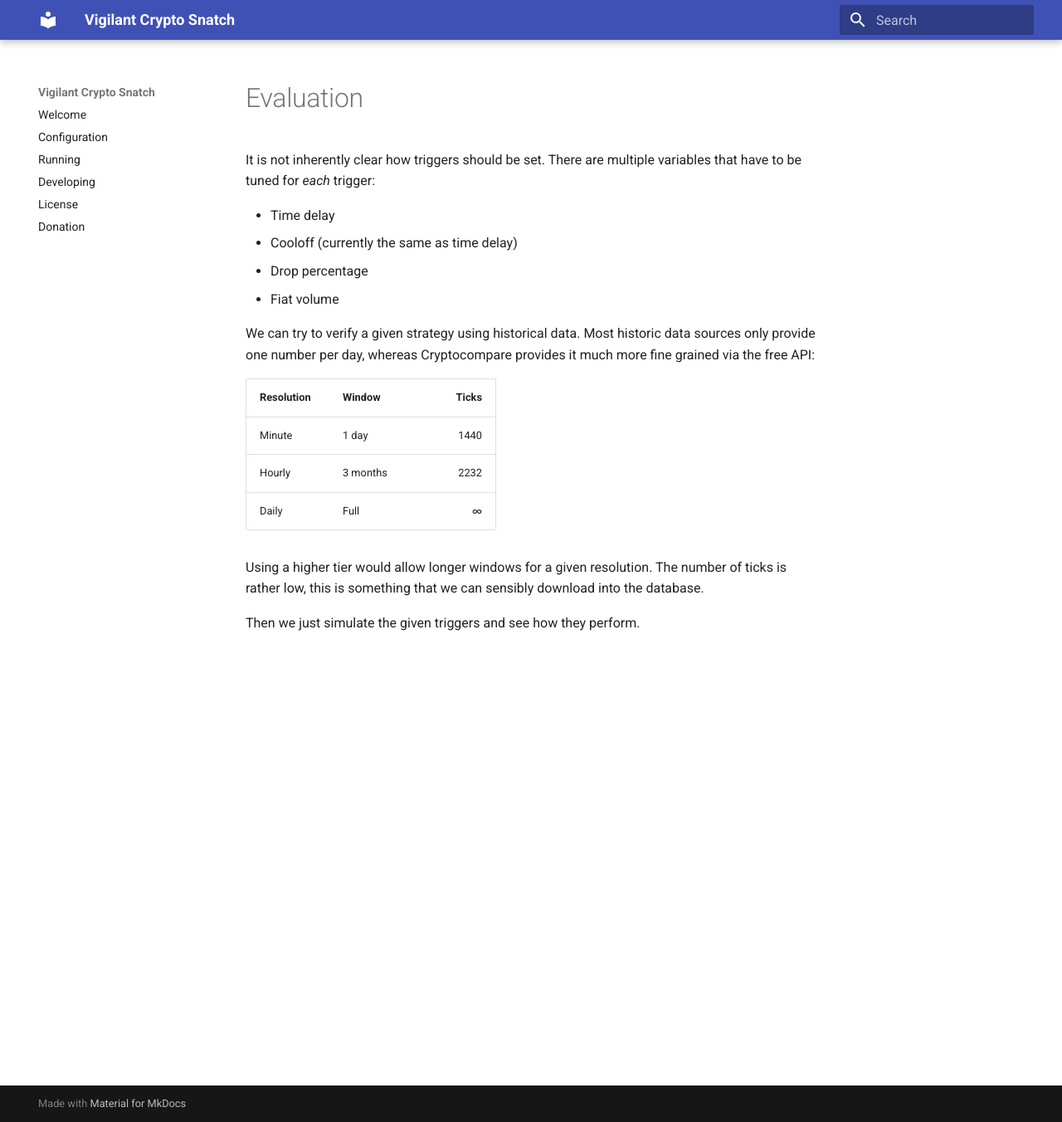
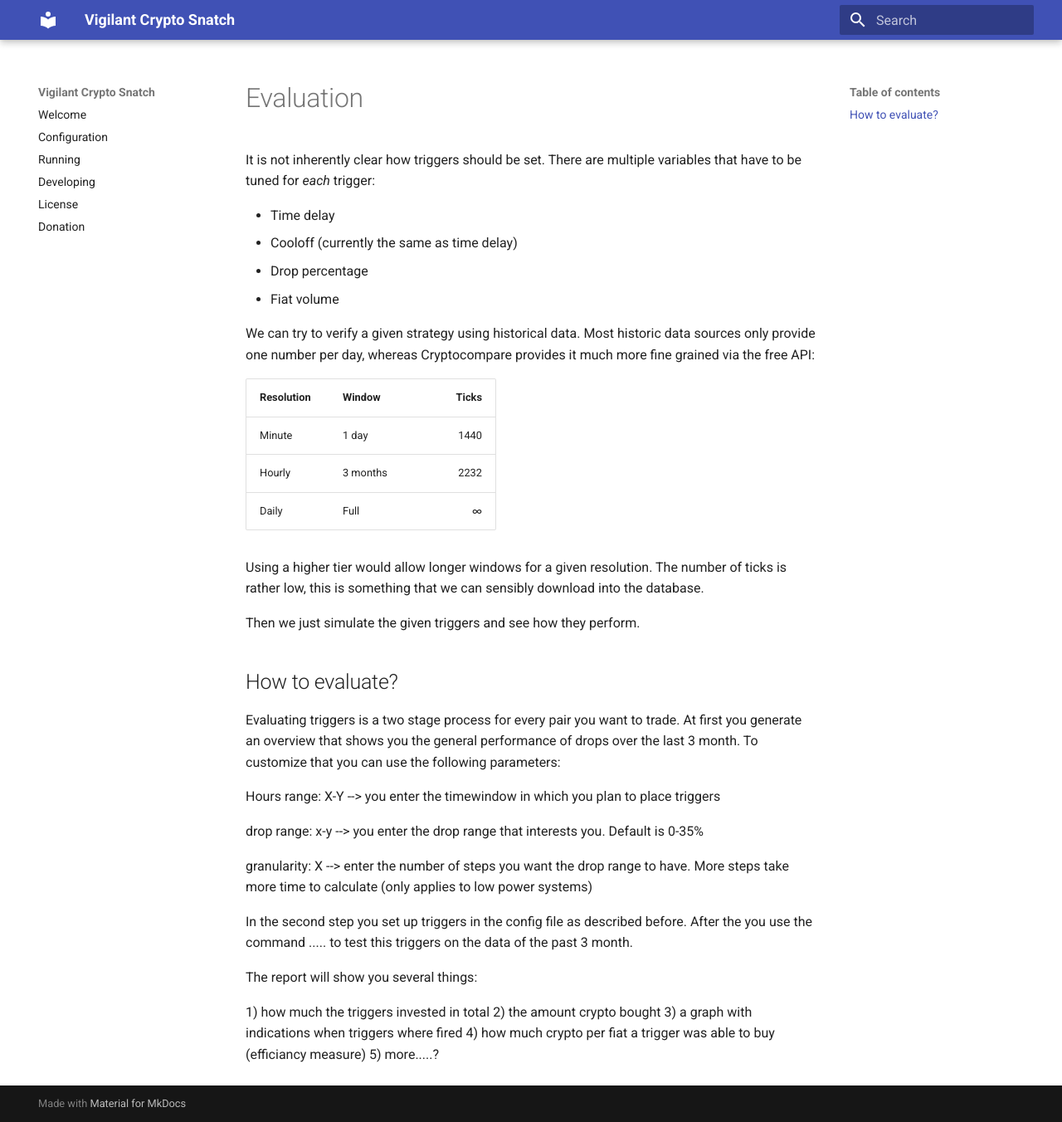
Before and after one commit to martin-ueding/vigilant-crypto-snatch, an MkDocs documentation site: the page built from docs/evaluation.md, in a window 1280 px wide and 1352 px high. Shown: the whole window at 83% size. Built offline with MkDocs 1.6.1 and Material for MkDocs 9.7.7, drawn with Linux system fonts in a browser that asks for light colours.

```diff
--- a/docs/evaluation.md
+++ b/docs/evaluation.md
@@ -18,3 +18,23 @@
 Using a higher tier would allow longer windows for a given resolution. The number of ticks is rather low, this is something that we can sensibly download into the database.
 
 Then we just simulate the given triggers and see how they perform.
+
+## How to evaluate?
+
+Evaluating triggers is a two stage process for every pair you want to trade. At first you generate an overview that shows you the general performance of drops over the last 3 month. To customize that you can use the following parameters:
+
+Hours range: X-Y --> you enter the timewindow in which you plan to place triggers
+
+drop range: x-y --> you enter the drop range that interests you. Default is 0-35%
+
+granularity: X --> enter the number of steps you want the drop range to have. More steps take more time to calculate (only applies to low power systems)
+
+In the second step you set up triggers in the config file as described before. After the you use the command ..... to test this triggers on the data of the past 3 month.
+
+The report will show you several things:
+
+1) how much the triggers invested in total
+2) the amount crypto bought
+3) a graph with indications when triggers where fired
+4) how much crypto per fiat a trigger was able to buy (efficiancy measure)
+5) more.....?
```
Also changed, not shown: docs/running.md (+8 -0 lines).
